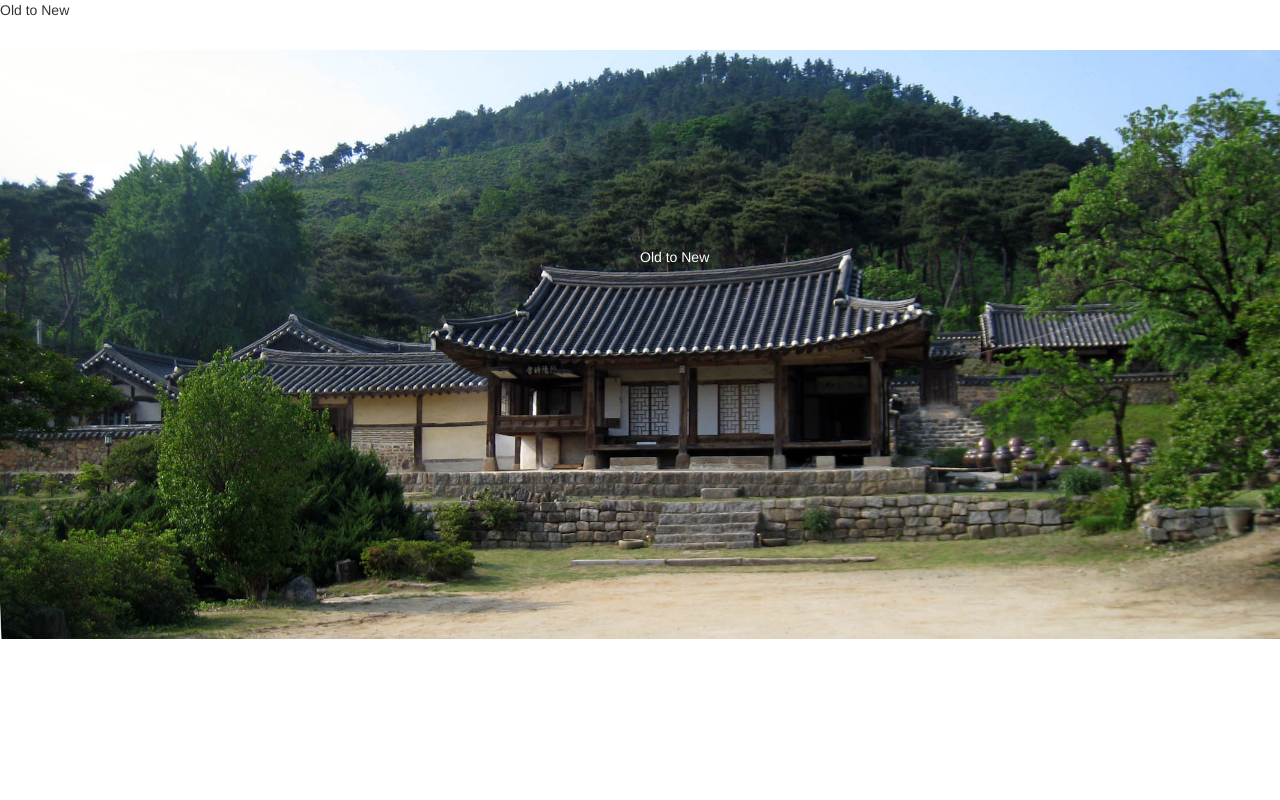
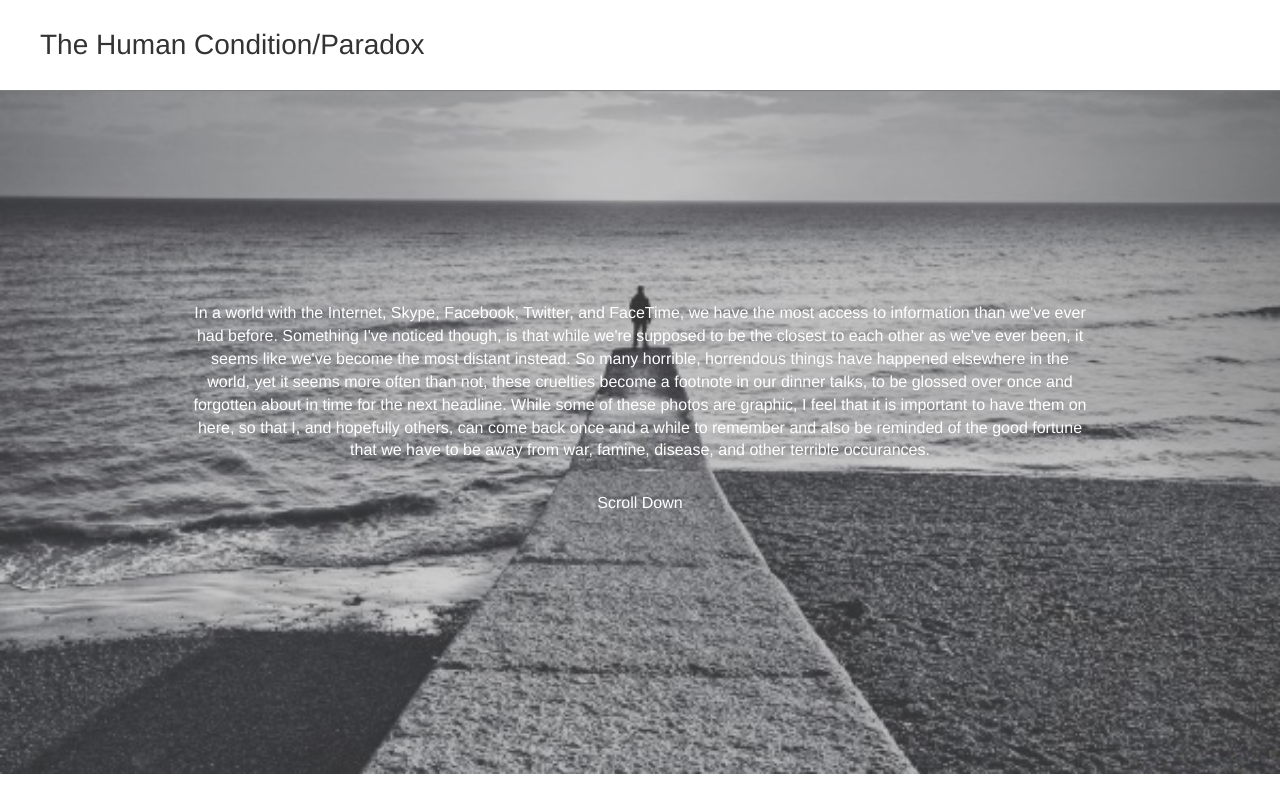
Before and after one commit to edwinc91/human-paradox, a plain HTML site: page index.html in a window 1280 px wide. Shown: the top 800 px of the page. Drawn offline with nearby package versions, Linux system fonts and the light colour scheme.

Commit message:
decided on a theme, and also added some pictures and made a general framework of how I want the app to look like

```diff
--- a/index.html
+++ b/index.html
@@ -19,13 +19,39 @@
   </head>
   <body>
     <div id="header">
-      <div>
-        Old to New
+      <div class="main-nav">
+        The Human Condition/Paradox
       </div>
     </div>
     <div id="main-wrapper">
-      <img src="hanok.jpg" alt="">
-      <span> Old to New </span>
+      <div class="intro-box">
+        <img src="man-on-bridge.jpg" alt="">
+        <p> In a world with the Internet, Skype, Facebook, Twitter, and FaceTime, we
+          have the most access to information than we've ever had before. Something I've noticed though,
+          is that while we're supposed to be the closest to each other as we've ever been, it seems like we've become the most distant instead.
+          So many horrible, horrendous things have happened elsewhere in the world, yet it seems more often than not, these cruelties become a footnote
+          in our dinner talks, to be glossed over once and forgotten about in time for the next headline. While some of these photos are graphic, I feel that
+          it is important to have them on here, so that I, and hopefully others, can come back once and a while to remember and also be reminded of
+          the good fortune that we have to be away from war, famine, disease, and other terrible occurances. </p>
+          <br/>
+          <p> Scroll Down </p>
+      </div>
+      <div class="image-container">
+        <img src="europe-migration-crisis.jpg" class="image1" alt="">
+        <div class="image1-description">
+          <h4> The European Migration/Refugee Crisis </h4>
+          <p> With more and more border closures and declines in granting asylum to Greece, more and more refugees are waylaid in the Mediterranean
+            as they hope to gain access to Europe in hopes to escape their wartorn or violent homelands. </p>
+      </div>
+      <div class="image-container">
+        <img src="syria-war.jpg" class="image2" alt="">
+        <div class="image2-description">
+          <h4> The Syrian War Crisis </h4>
+          <p> With constant on-going war in Syria, millions of civilians lose their homes and lives in Syria. Many are without clean water and sanitation.
+            There is a stunning lack of healthcare services to provide relief as well. Children experience devastating hardships and tradegy as they lose
+            their families and homes in war-torn Syria. </p>
+        </div>
+      </div>
     </div>
 
     <script src="app.js" charset="utf-8"></script>
--- a/styles.css
+++ b/styles.css
@@ -1,27 +1,84 @@
 body {
   /*background-color: black;*/
 }
-#header > div {
-  background-color: white;
-  height: 5rem;
-  position: absolute;
+
+#header {
+  position: fixed;
   top: 0;
   z-index: 10;
   width: 100%;
+}
+
+.main-nav {
+  background-color: white;
+  height: 9rem;
+  font-size: 28px;
+  line-height: 9rem;
+  padding-left: 4rem;
+  box-shadow: 1px 1px 1px gray;
   /*display: none;*/
 }
 
-img {
-  /*min-width: 100%;*/
+.intro-box {
+  height: 100vh;
+  width: 100%;
+  margin-bottom: 9em;
+  /*background: url('man-on-bridge.jpg') no-repeat center center fixed;
+  background-size: cover;*/
+}
+
+.intro-box > img {
+  position: relative;
+  width: 100%;
+  z-index: 1;
+  filter: contrast(60%);
+}
+
+.intro-box > p {
+  padding: 0 15%;
+  font-size: 16px;
+  color: black;
+  position: relative;
+  z-index: 2;
+  top: -59vh;
+  color: white;
+  text-align: center;
+}
+
+/*img {
+  min-width: 100%;
   max-width: 100%;
   position: relative;
   z-index: 1;
+}*/
+
+.image1 {
+  float: right;
+  width: 80%;
 }
 
-span {
+.image1-description {
+  float: left;
+  width: 20%;
+  /*position: relative;*/
+  padding-top: 2rem;
+}
+
+.image2 {
+  float: left;
+  width: 80%;
+}
+
+.image2-description {
+  float: right;
+  width: 20%;
+  padding-left: 1em;
+}
+
+/*span {
   position: relative;
   z-index: 2;
-  top: -28em;
+  top: -155rem;
   left: 50%;
   color: white;
-}
+}*/
```
Also changed, not shown: europe-migration-crisis.jpg (added), hanok.jpg (deleted), man-on-bridge.jpg (added), syria-war.jpg (added).
